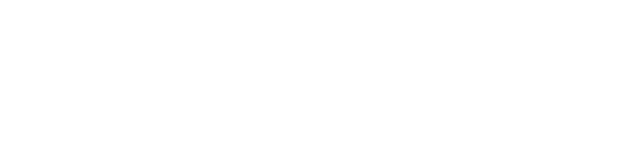
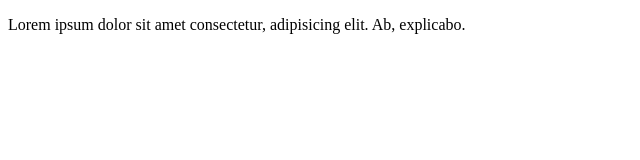
Before and after one commit to YeraldinUrbina/test-repositorio, a plain HTML site: page index.html in a window 1280 px wide. Shown: the whole page, without its empty margins (0-640 px from the left). Drawn offline with Linux system fonts and the light colour scheme.

Commit message:
Agregado div contenedor

```diff
--- a/index.html
+++ b/index.html
@@ -6,6 +6,10 @@
     <title>GIT VSCODE</title>
 </head>
 <body>
-
+    <!--DIV CONTENEDOR 1-->
+    <DIV class="CONTAINER">
+        <P>Lorem ipsum dolor sit amet consectetur, adipisicing elit. Ab, explicabo.
+        </P>
+    </DIV>
 </body>
 </html>
```
